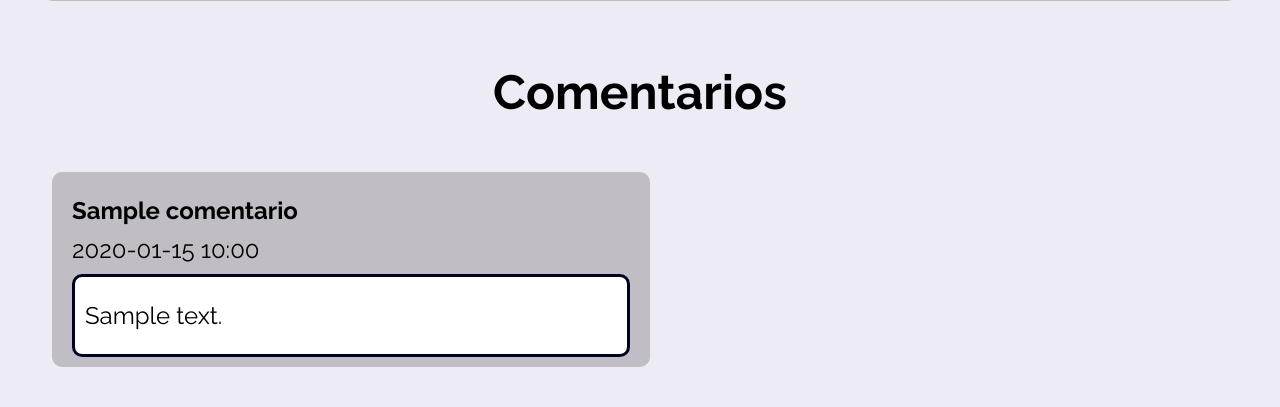
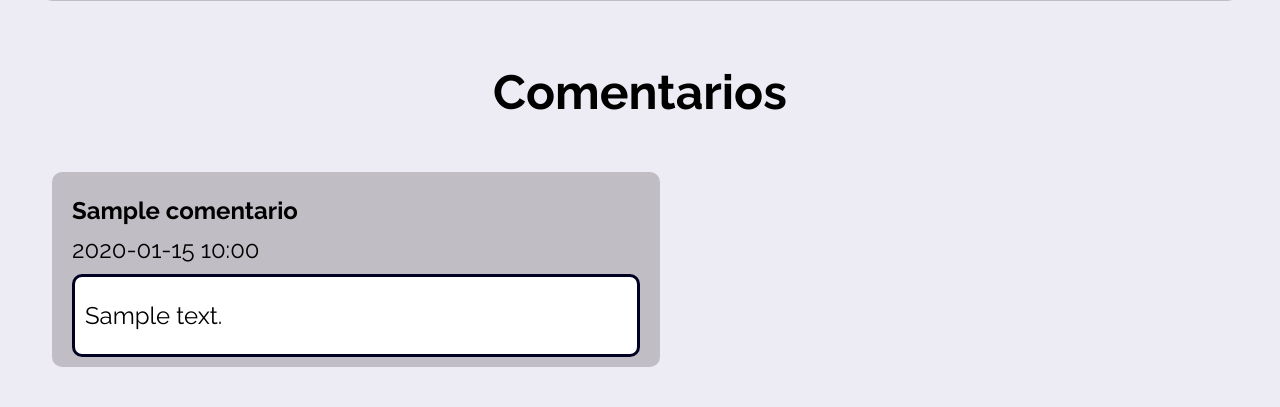
Before and after one commit to devrr0/desarrollo_web_rocio_farias, a Flask app: page /activitie/1 in a window 1280 px wide. Shown: the part 1232-1639 px from the top of the page. Run offline with Flask 3, Linux system fonts and the light colour scheme; tables that the repository leaves empty or names only in its code hold one stand-in row (values such as "Sample post").

Commit message:
Style: Fix size of columns for comments

```diff
--- a/flask_app/static/css/index.css
+++ b/flask_app/static/css/index.css
@@ -326,7 +326,7 @@ tr.clickable:hover {
 
 .comment-column {
     display: grid;
-    grid-template-columns: repeat(2, 1fr);
+    grid-template-columns: repeat(2, 50%);
     gap: 20px;
     width: 100%;
     padding: 20px;
```
